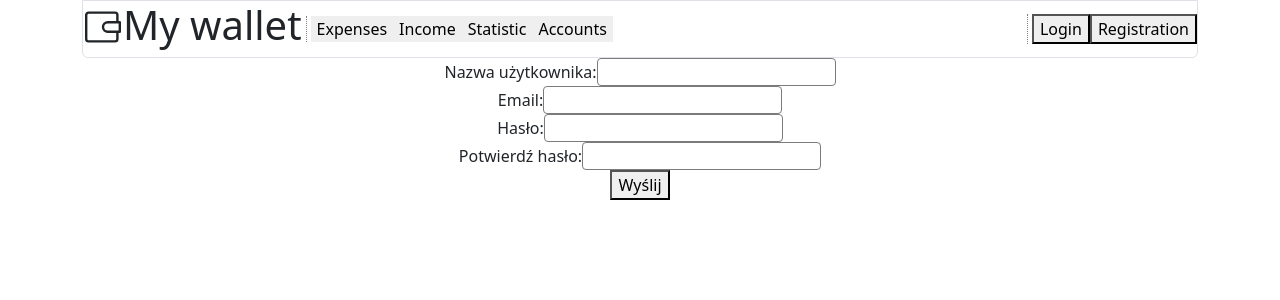
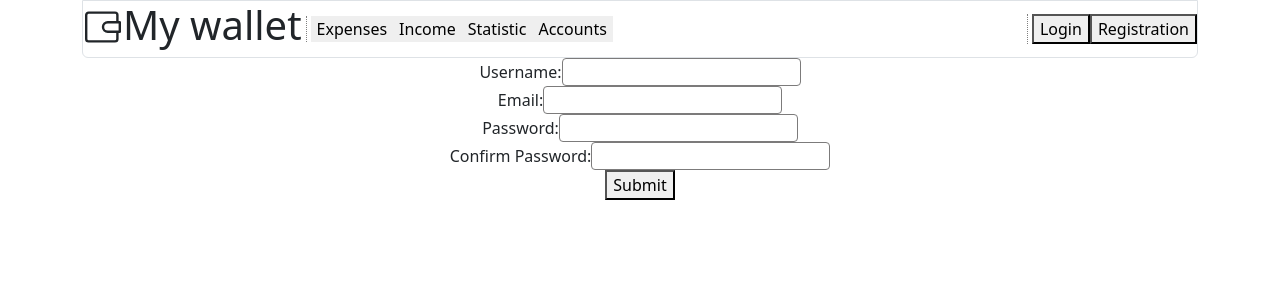
Before and after one commit to 6tomek7/My-wallet, a React (Create React App) app: page / in a window 1280 px wide. Both pictures are taken after a click on the button "Registration". Shown: the top 300 px of the page. Built offline with nearby package versions, Linux system fonts and the light colour scheme.

Commit message:
changed form language to english

```diff
--- a/src/pages/Registration.js
+++ b/src/pages/Registration.js
@@ -1,26 +1,27 @@
 import React, { useState } from "react";
 import "./registration.css";
+
 const Registration = () => {
   const [username, setUsername] = useState("");
   const [email, setEmail] = useState("");
   const [password, setPassword] = useState("");
   const [confirmPassword, setConfirmPassword] = useState("");
-  const [errors, setErrors] = useState({});
+  const [errors, setErrors] = useState({ username: null, password: null, confirmPassword: null });
 
   const validate = () => {
     const errors = {};
 
     if (username.length < 5) {
-      errors.username = "Nazwa użytkownika musi mieć minimum 5 znaków";
+      errors.username = "Username must be at least 5 characters long";
     }
 
     const passwordRegex = /^(?=.*[A-Z])(?=.*[!@#$%^&*]).{8,}$/;
     if (!passwordRegex.test(password)) {
-      errors.password = "Hasło musi mieć minimum 8 znaków, zawierać co najmniej jedną dużą literę i jeden znak specjalny";
+      errors.password = "Password must be at least 8 characters long, contain at least one uppercase letter and one special character";
     }
 
     if (password !== confirmPassword) {
-      errors.confirmPassword = "Hasła muszą się zgadzać";
+      errors.confirmPassword = "Passwords must match";
     }
 
     return errors;
@@ -36,26 +37,22 @@ const Registration = () => {
 
     const user = { username, email, password };
 
-    try {
-      const response = await fetch("http://test-database/user-registration", {
-        method: "POST",
-        headers: {
-          "Content-Type": "application/json",
-        },
-        body: JSON.stringify(user),
-      });
-      const data = await response.json();
-      console.log("Success:", data);
-    } catch (error) {
-      console.error("Error:", error);
-    }
+    fetch("http://localhost:8080/test", {
+      method: "POST",
+      headers: {
+        "Content-Type": "application/json",
+      },
+      body: JSON.stringify(user),
+    })
+      .then((res) => res.json())
+      .then((res) => console.log(res));
   };
 
   return (
     <form onSubmit={handleSubmit}>
       <div>
         <label>
-          Nazwa użytkownika:
+          Username:
           <input type="text" value={username} onChange={(e) => setUsername(e.target.value)} />
         </label>
         {errors.username && <p>{errors.username}</p>}
@@ -68,19 +65,19 @@ const Registration = () => {
       </div>
       <div>
         <label>
-          Hasło:
+          Password:
           <input type="password" value={password} onChange={(e) => setPassword(e.target.value)} />
         </label>
         {errors.password && <p>{errors.password}</p>}
       </div>
       <div>
         <label>
-          Potwierdź hasło:
+          Confirm Password:
           <input type="password" value={confirmPassword} onChange={(e) => setConfirmPassword(e.target.value)} />
         </label>
         {errors.confirmPassword && <p>{errors.confirmPassword}</p>}
       </div>
-      <button type="submit">Wyślij</button>
+      <button type="submit">Submit</button>
     </form>
   );
 };
```
